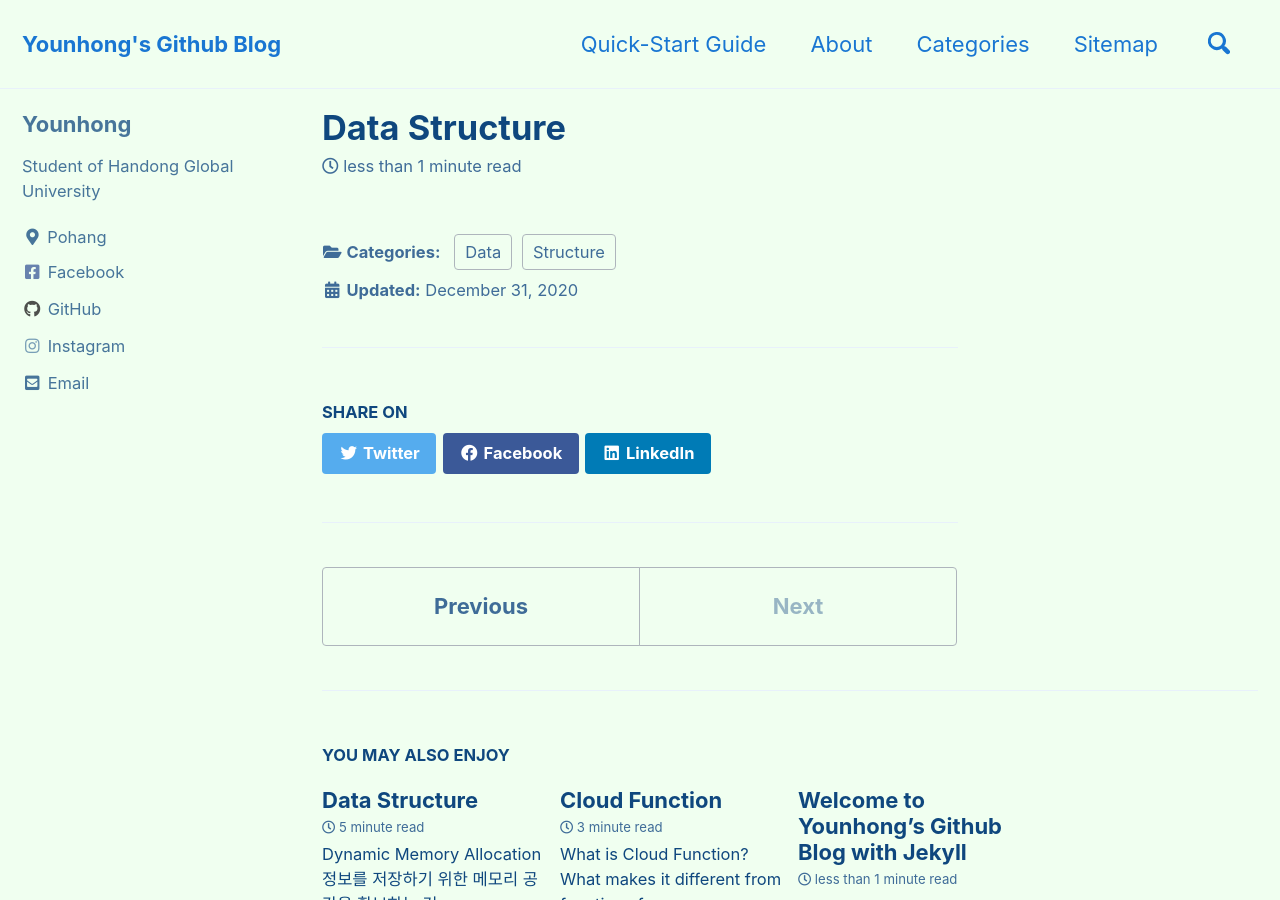
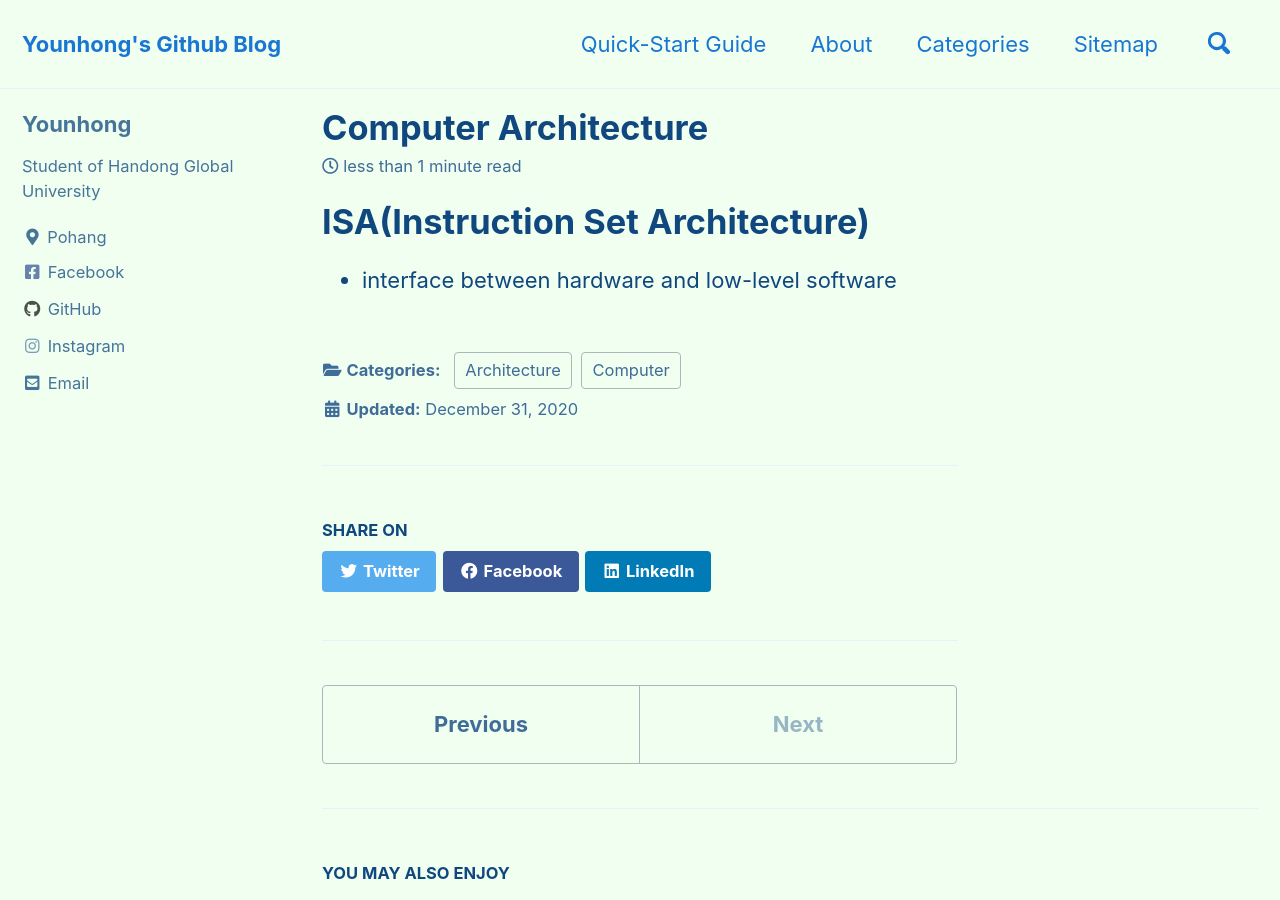
Before and after one commit to Younhong/younhong.github.io, a Jekyll site: the page built from _posts/2020-12-31-computer-architecture-post.md, in a window 1280 px wide and 900 px high. Built offline with Jekyll 4.4.1, drawn with Linux system fonts in a browser that asks for light colours; cached includes are drawn as plain includes; comment, search, counter and statistics services are not loaded.

Commit message:
change name

```diff
--- a/_posts/2020-12-31-computer-architecture-post.md
+++ b/_posts/2020-12-31-computer-architecture-post.md
@@ -1,5 +1,8 @@
 ---
-title: "Data Structure"
+title: "Computer Architecture"
 date: 2020-12-31 11:26:28 -0400
-categories: Data Structure
+categories: Computer Architecture
 ---
+
+# ISA(Instruction Set Architecture)
+* interface between hardware and low-level software
```
